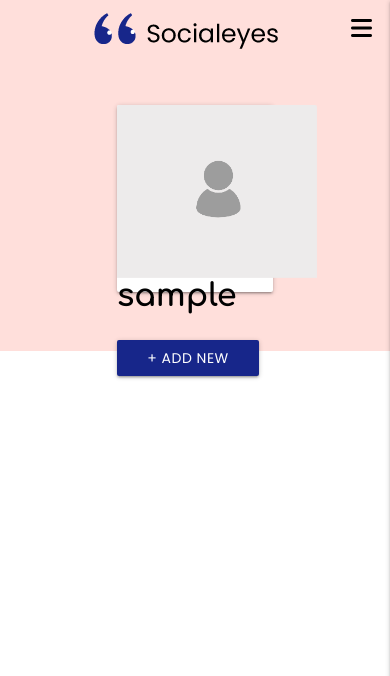
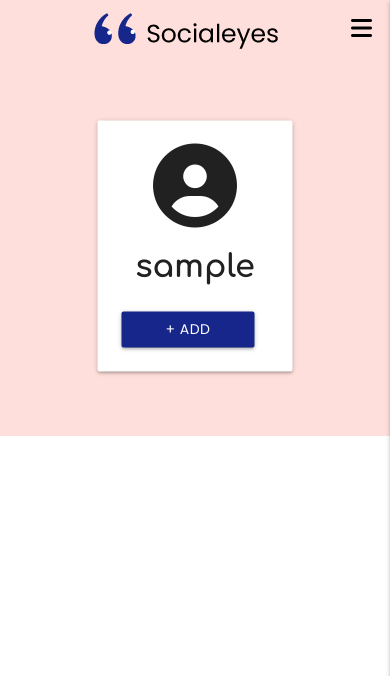
Before and after one commit to staceyJayneLewis/socialeyes, a Flask app: page /profile/1 in a window 390 px wide. Shown: the top 676 px of the page. Run offline with Flask 3, Linux system fonts and the light colour scheme; the visitor is signed in with stand-in values (Sample User, id 1); a database or web service that is not in the repository returns one stand-in record (values such as "Sample title"); some libraries are stand-ins or nearby versions; some web fonts are replaced.

Commit message:
Style: Add responsive styling to profile card

```diff
--- a/static/css/style.css
+++ b/static/css/style.css
@@ -187,31 +187,24 @@ footer {
 }
 
 .sign_up_link,
-.login_link
-    {
+.login_link {
     color: #17268A !important;
 }
 
 /* Profile */
 .profile-header {
-    height: 35vh;
     background-color: #ffdfdb;
-    padding-top: 2rem;
+    height: 45vh;
+    position: relative;
 }
 
-.profile-header>.card {
-    width: 40%;
-    height: 70%;
-    border: none;
-    margin: 0 auto;
-
-}
-
-.card-image {
-    width: 200px;
-    float: left;
-    margin-right: 2rem;
-    object-fit: fill;
+.card-panel {
+    background-color: #ffffff;
+    margin: 0;
+    position: absolute;
+    top: 50%;
+    left: 50%;
+    transform: translate(-50%, -50%);
 }
 
 /* Events */
--- a/templates/profile.html
+++ b/templates/profile.html
@@ -1,17 +1,12 @@
 {% extends "base.html" %}
 
 {% block content %}
-
-<div class="profile-header">
-  <div class="card">
-    <div class="card-image">
-      <img src="/static/images/icon.png" alt="profile icon">
-    </div>
-    <div class="card-description">
+<div class="profile-container">
+  <div class="profile-header">
+    <div class="card-panel center-align text-center">
+      <i class="fas fa-user-circle fa-6x mb-3"></i>
       <h4>{{ username }}</h4>
-      <a href="{{ url_for('add_event')}}" class="btn rounded">
-        + Add new event
-      </a>
+      <a href="{{ url_for('add_event')}}" class="btn rounded ">+ Add Event</a>
     </div>
   </div>
 </div>
```
Also changed, not shown: static/images/icon.png.
